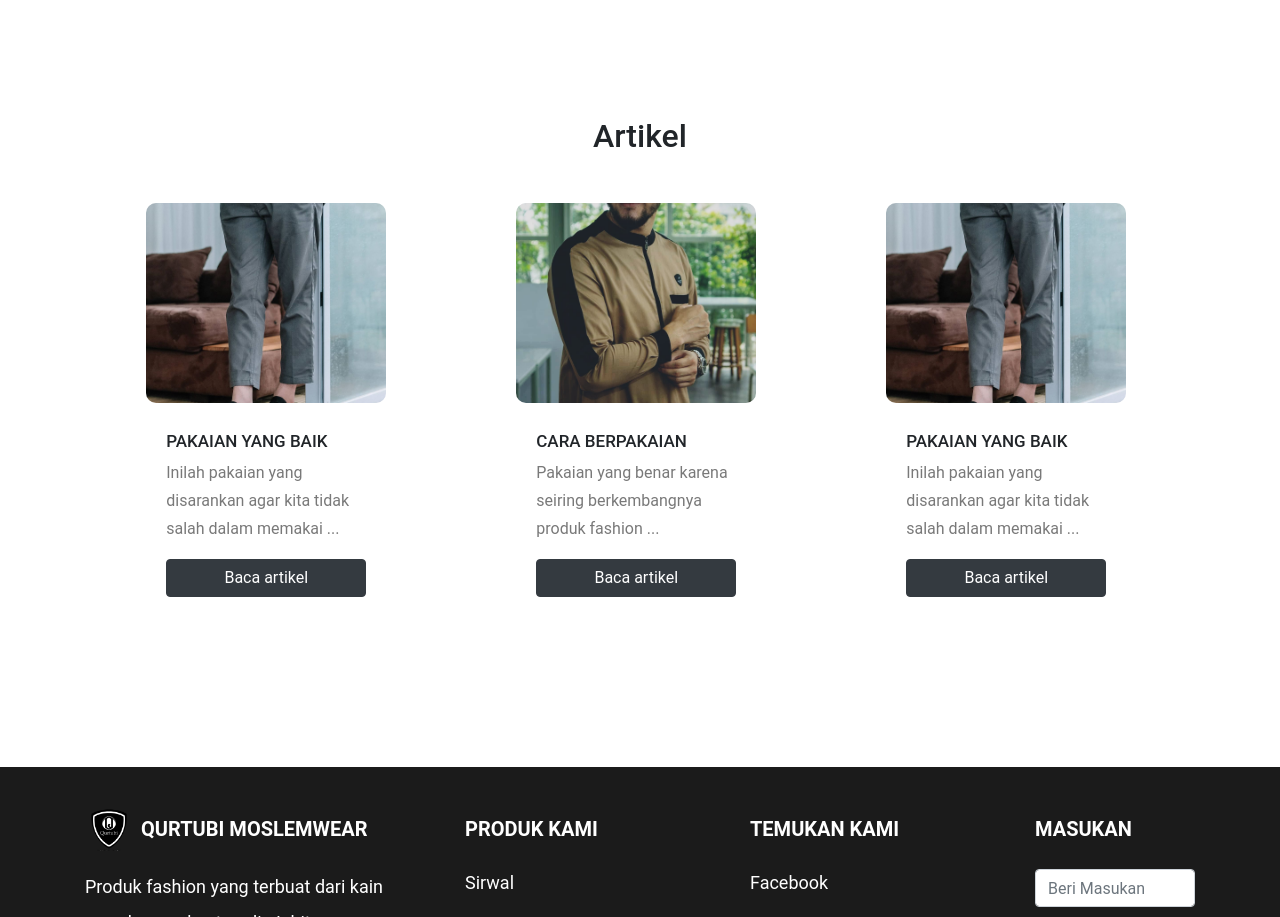
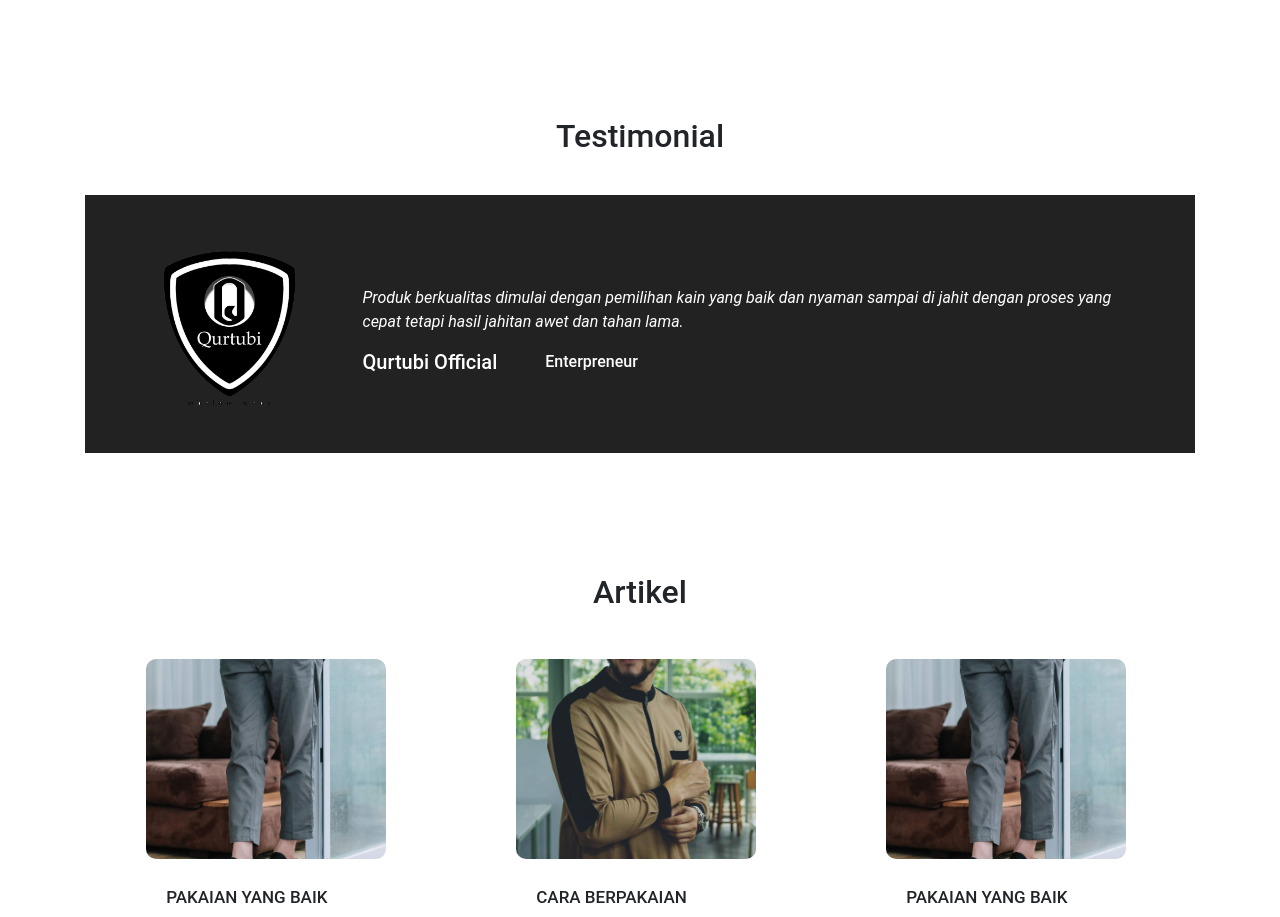
Before and after one commit to ferdianarid/Qurtubi-Moslemwear, a website: page index.html in a window 1280 px wide. Shown: the part 2652-3569 px from the top of the page. Drawn offline with nearby package versions, Linux system fonts and the light colour scheme; a web font is replaced by a local one.

Commit message:
testimonial

```diff
--- a/index.html
+++ b/index.html
@@ -197,7 +197,7 @@
         </div>
       </div>
 
-      <!-- <div class="container testimonial">
+      <div class="container testimonial">
         <h2 class="text-center titleourproduct" data-aos="fade-down">Testimonial</h2>
         <div data-aos="fade-right" class="carousels">
           <div class="imagetesti">
@@ -211,7 +211,7 @@
             </div>
           </div>
         </div>
-      </div> -->
+      </div>
 
       <h2 class="text-center titleourproduct mt-5" data-aos="fade-right">Artikel</h2>
       <div class="container articles">
```
